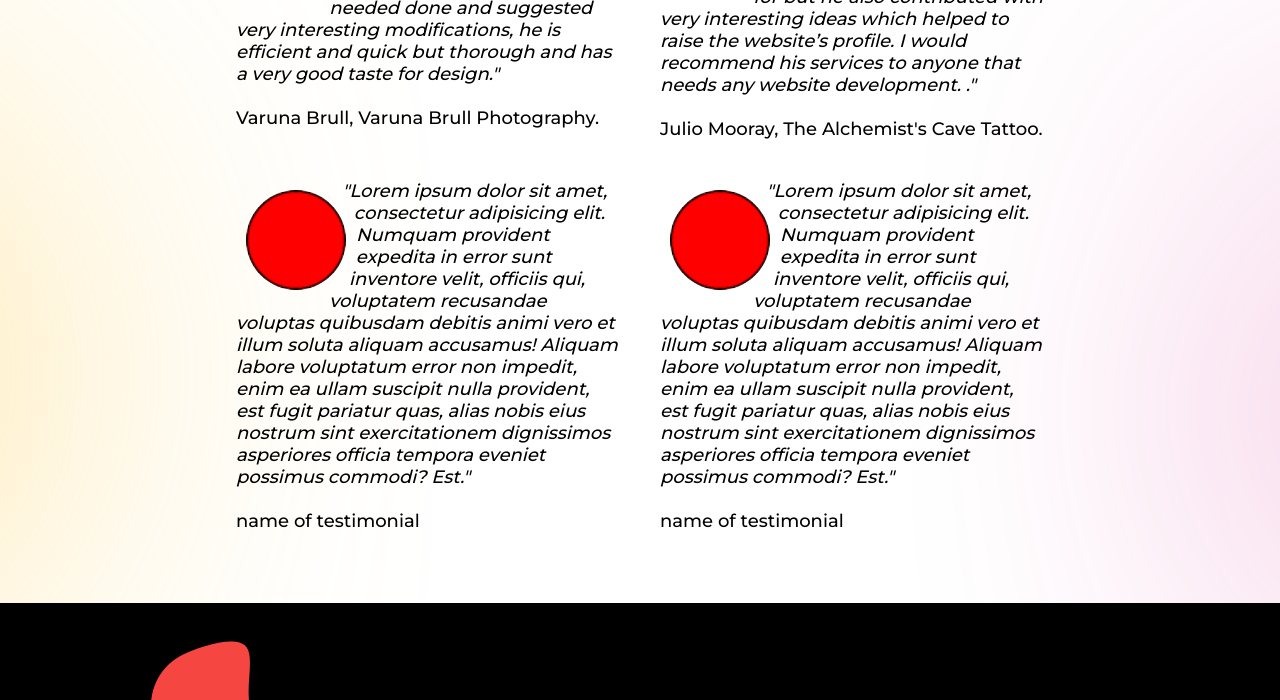
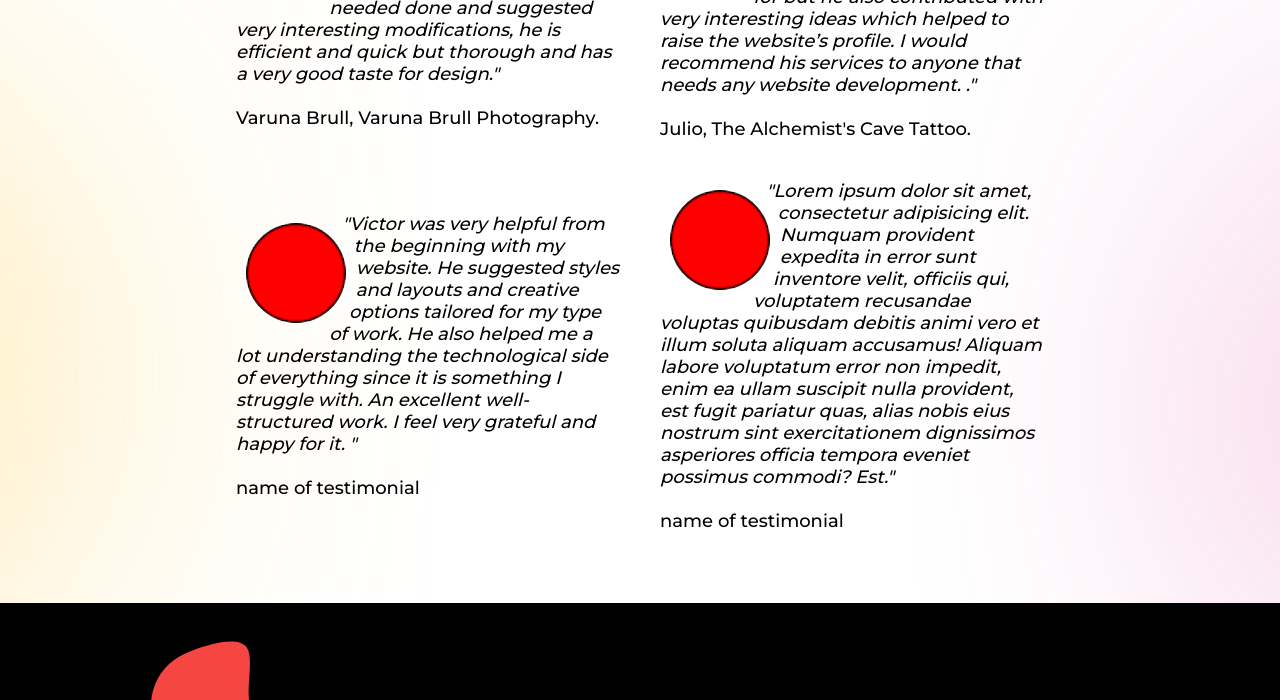
Before and after one commit to 12vblanco/blancowebs_graded, a plain HTML site: page index.html in a window 1280 px wide. Shown: the part 3928-4628 px from the top of the page. Drawn offline with nearby package versions, Linux system fonts and the light colour scheme.

Commit message:
Update index.html

```diff
--- a/index.html
+++ b/index.html
@@ -449,7 +449,7 @@
                 Not only he captured my vision and delivered everything I asked for but he also contributed with very interesting ideas which helped to raise the website’s profile.
                 I would recommend his services to anyone that needs any website development.
                 ."</i
-              ><br /><br /><span class="test_name"> Julio Mooray, The Alchemist's Cave Tattoo.</span>
+              ><br /><br /><span class="test_name"> Julio, The Alchemist's Cave Tattoo.</span>
             </p>
             </p>
           </div>
@@ -457,14 +457,9 @@
             <p>
               <img src="images/test_icon1.png" alt="" />
               <i>
-                "Lorem ipsum dolor sit amet, consectetur adipisicing elit.
-                Numquam provident expedita in error sunt inventore velit,
-                officiis qui, voluptatem recusandae voluptas quibusdam debitis
-                animi vero et illum soluta aliquam accusamus! Aliquam labore
-                voluptatum error non impedit, enim ea ullam suscipit nulla
-                provident, est fugit pariatur quas, alias nobis eius nostrum
-                sint exercitationem dignissimos asperiores officia tempora
-                eveniet possimus commodi? Est."</i
+                "Victor was very helpful from the beginning with my website. He suggested styles and layouts and creative options tailored for my type of work. He also helped me a lot understanding the technological side of everything since it is something I struggle with.
+                An excellent well-structured work. I feel very grateful and happy for it.
+                "</i
               ><br /><br /><span class="test_name"> name of testimonial</span>
             </p>
             </p>
```
